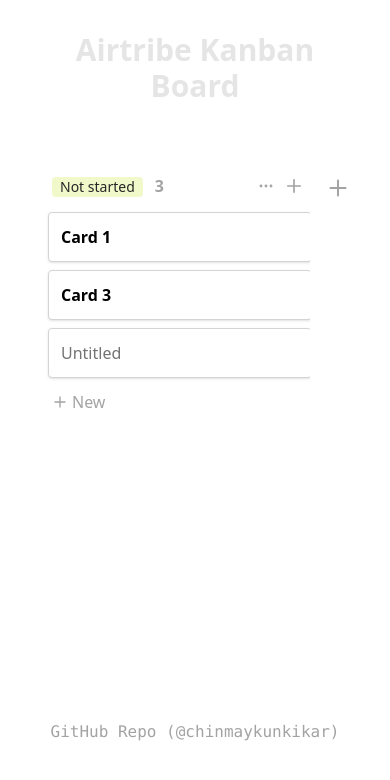
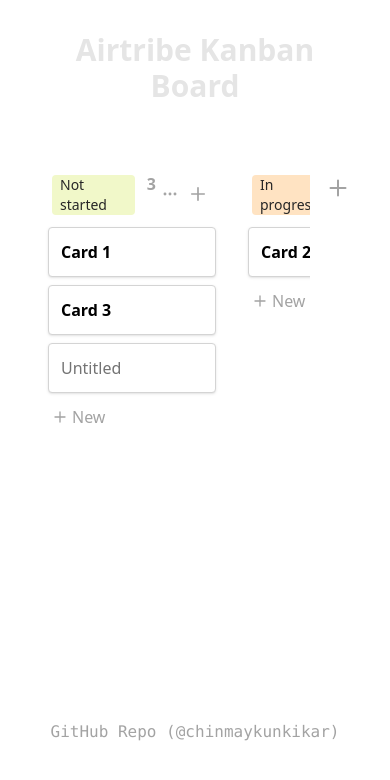
Before and after one commit to chinmaykunkikar/airtribe-kanban, a React (Vite) app: page / in a window 390 px wide. Shown: the top 780 px of the page. Built offline with nearby package versions, Linux system fonts and the light colour scheme.

Commit message:
Status: Implement delete status

```diff
--- a/src/components/Status.jsx
+++ b/src/components/Status.jsx
@@ -1,7 +1,13 @@
-import { EllipsisHorizontalIcon, PlusIcon } from "@heroicons/react/24/outline";
+import {
+  EllipsisHorizontalIcon,
+  PlusIcon,
+  TrashIcon,
+} from "@heroicons/react/24/outline";
 import { useContext, useEffect, useState } from "react";
 import AppContext from "../contexts/AppContext";
 import Card from "./Card";
+import { Popover, PopoverContent } from "@/components/ui/popover";
+import { PopoverTrigger } from "@radix-ui/react-popover";
 
 export default function Status({ id, name, color, droppable, setDroppable }) {
   const { state, dispatch } = useContext(AppContext);
@@ -54,9 +60,20 @@ export default function Status({ id, name, color, droppable, setDroppable }) {
     setDroppable(false);
   }
 
+  function handleStatusDelete(e) {
+    e.preventDefault();
+
+    dispatch({
+      type: "DELETE_STATUS",
+      payload: { id },
+    });
+
+    console.log(state, id);
+  }
+
   return (
     <div
-      className={`m-1 min-h-[32rem] min-w-[18rem] rounded-lg p-3 ${
+      className={`m-1 min-h-[32rem] min-w-[12rem] rounded-lg p-3 md:min-w-[18rem] ${
         droppable && !draggedOver && "bg-neutral-50"
       }`}
       onDrop={(e) => handleDrop(e, id)}
@@ -85,12 +102,23 @@ export default function Status({ id, name, color, droppable, setDroppable }) {
           </p>
         </div>
         <div className="flex items-center justify-between text-xl">
-          <button
-            className="rounded p-1 text-neutral-400 hover:bg-neutral-100"
-            title="Dummy menu button"
-          >
-            <EllipsisHorizontalIcon className="h-5 w-5 stroke-2" />
-          </button>
+          <Popover>
+            <PopoverTrigger
+              className="rounded p-1 text-neutral-400 hover:bg-neutral-100"
+              title="Menu"
+            >
+              <EllipsisHorizontalIcon className="h-5 w-5 stroke-2" />
+            </PopoverTrigger>
+            <PopoverContent className="w-40 p-0">
+              <button
+                onClick={handleStatusDelete}
+                className="flex w-full items-center justify-center gap-x-2 p-4 text-sm text-red-500 hover:bg-red-50"
+              >
+                <TrashIcon className="h-4 w-4 stroke-2" />
+                <p>Delete status</p>
+              </button>
+            </PopoverContent>
+          </Popover>
           <button
             onClick={handleNewTask}
             title="Add new task"
--- a/src/reducer.js
+++ b/src/reducer.js
@@ -94,6 +94,15 @@ export function kanbanReducer(state, action) {
         selectedTaskId: action.payload,
       };
 
+    case "DELETE_STATUS":
+      return {
+        ...state,
+        tasks: state.tasks.filter((task) => task.id !== action.payload.status),
+        statuses: state.statuses.filter(
+          (status) => status.id !== action.payload.id,
+        ),
+      };
+
     default:
       return state;
   }
```
